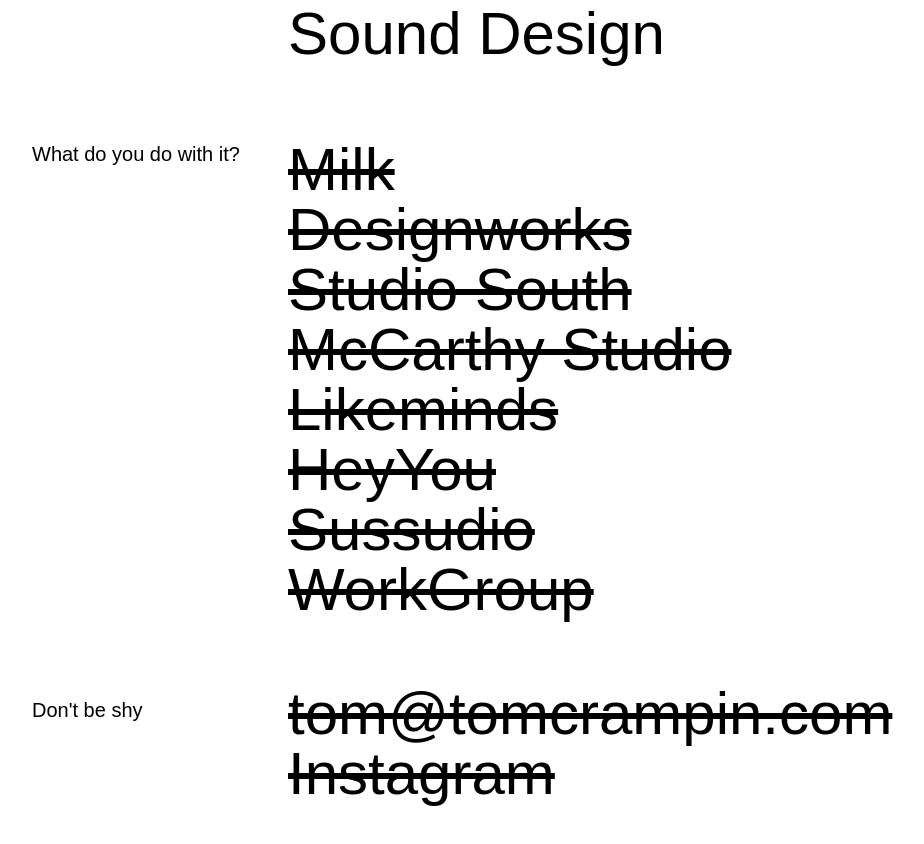
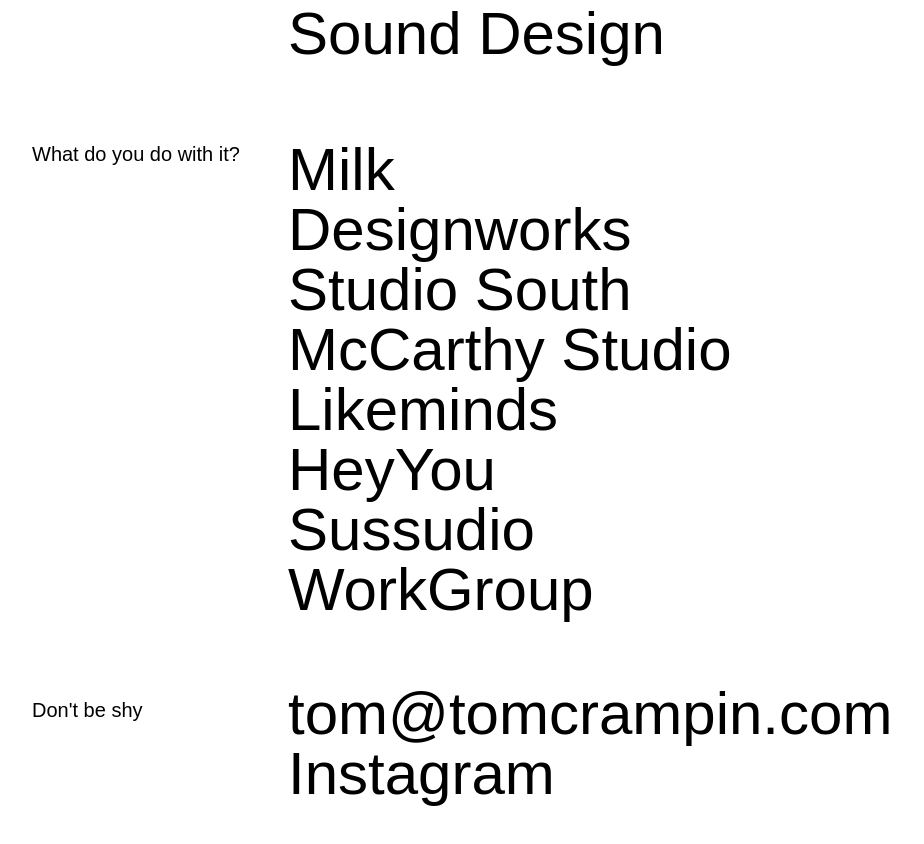
Before and after one commit to maxwellyoung/tom-crampin, a Next.js app: page /about in a window 1280 px wide. Shown: the part 1080-1924 px from the top of the page, without its empty margins (96-1020 px from the left). Built offline with nearby package versions, Linux system fonts and the light colour scheme; a web font is replaced by a local one.

Commit message:
line-through invert

```diff
--- a/src/app/about/page.tsx
+++ b/src/app/about/page.tsx
@@ -50,42 +50,51 @@
 								What do you do with it?
 							</p>
 							<p className="white mt-3 w-9/12 text-3xl sm:text-6xl">
-								<a className="line-through" href="https://milk.co.nz/">
+								<a className="hover:line-through" href="https://milk.co.nz/">
 									Milk
 								</a>
 								<br />
-								<a className="line-through" href="https://designworks.com/">
+								<a
+									className="hover:line-through"
+									href="https://designworks.com/"
+								>
 									Designworks
 								</a>
 								<br />
 								<a
-									className="line-through"
+									className="hover:line-through"
 									href="https://www.studiosouth.co.nz/"
 								>
 									Studio South
 								</a>
 								<br />
-								<a className="line-through" href="https://www.mccarthy.studio/">
+								<a
+									className="hover:line-through"
+									href="https://www.mccarthy.studio/"
+								>
 									McCarthy Studio
 								</a>
 								<br />
 								<a
-									className="line-through"
+									className="hover:line-through"
 									href="https://www.hellolikeminds.co.nz/"
 								>
 									Likeminds
 								</a>
 								<br />
-								<a className="line-through" href="https://heyyou.co/">
+								<a className="hover:line-through" href="https://heyyou.co/">
 									HeyYou
 								</a>
 								<br />
-								<a className="line-through" href="https://sussudio.co.nz/">
+								<a
+									className="hover:line-through"
+									href="https://sussudio.co.nz/"
+								>
 									Sussudio
 								</a>
 								<br />
 								<a
-									className="line-through"
+									className="hover:line-through"
 									href="https://www.workgroupstudio.com/"
 								>
 									WorkGroup
@@ -99,14 +108,14 @@
 							</p>
 							<div className="w-9/12 ">
 								<a
-									className="white mt-3 text-xl sm:text-6xl line-through"
+									className="white mt-3 text-xl sm:text-6xl hover:line-through"
 									href="mailto:tom@tomcrampin.com"
 								>
 									tom@tomcrampin.com
 								</a>
 								<br />
 								<a
-									className="white mt-3 pb-28 text-3xl sm:text-6xl line-through"
+									className="white mt-3 pb-28 text-3xl sm:text-6xl hover:line-through"
 									href="https://www.instagram.com/tomcrampin/"
 								>
 									Instagram
```
